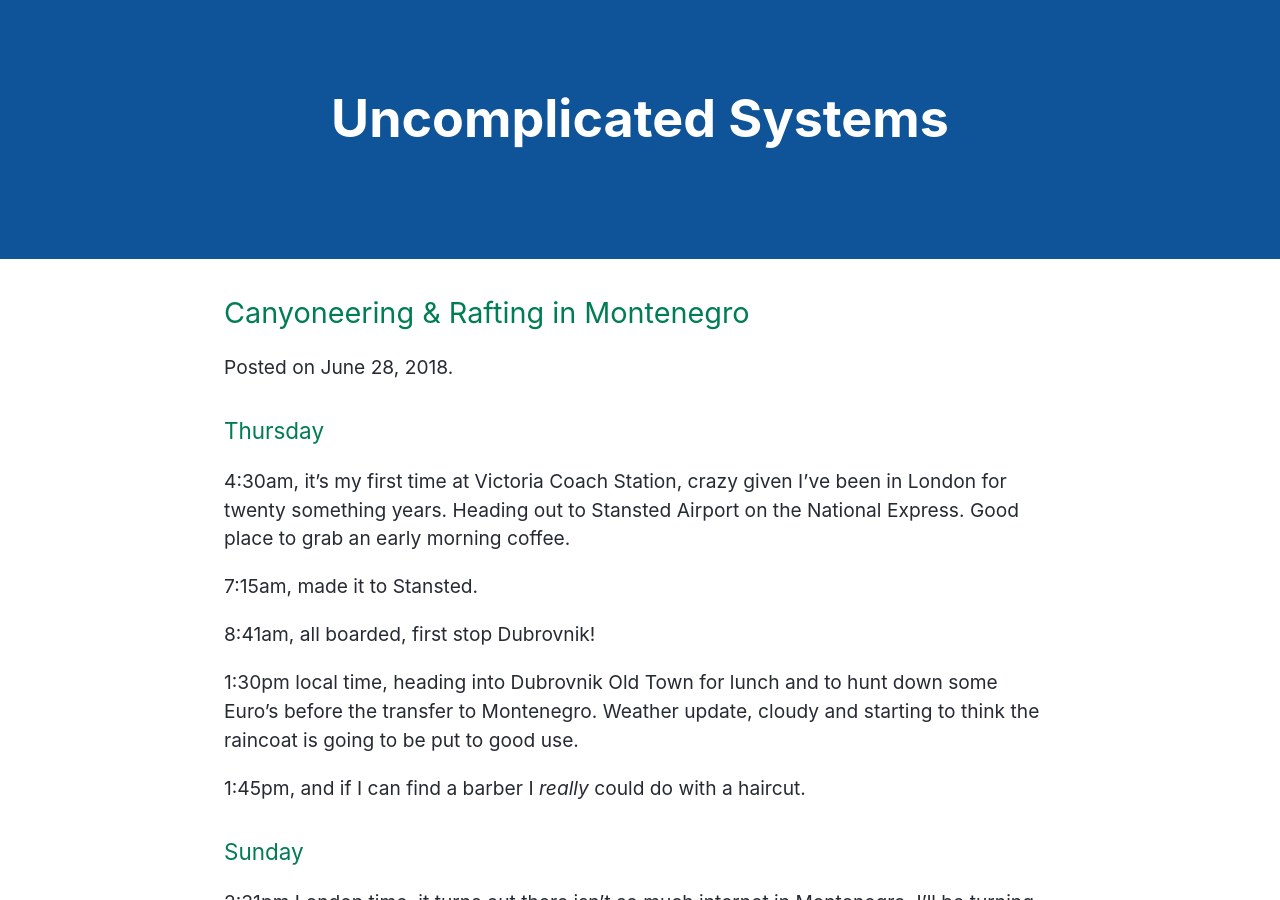
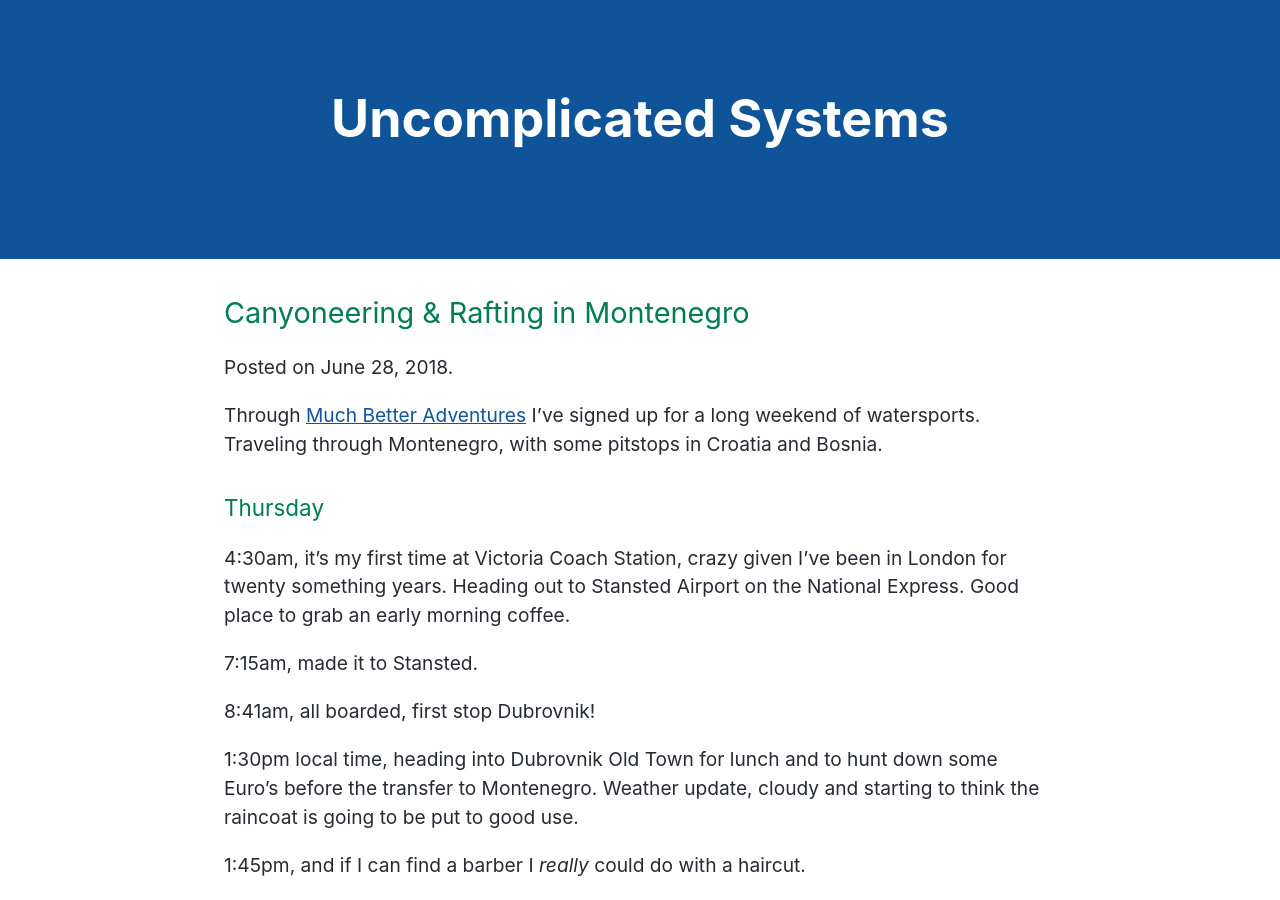
Before and after one commit to sjparkinson/uncomplicated.systems, a Jekyll site: the page built from _posts/2018-06-28-canyoneering-and-rafting-in-montenegro.md, in a window 1280 px wide and 900 px high. Built offline with Jekyll 4.4.1, drawn with Linux system fonts in a browser that asks for light colours; the repository's description, which GitHub fills in, is left out.

Commit message:
Update 2018-06-28-canyoneering-and-rafting-in-montenegro.md

```diff
--- a/_posts/2018-06-28-canyoneering-and-rafting-in-montenegro.md
+++ b/_posts/2018-06-28-canyoneering-and-rafting-in-montenegro.md
@@ -3,6 +3,8 @@ published: true
 title: Canyoneering & Rafting in Montenegro
 layout: post
 ---
+
+Through [Much Better Adventures](https://www.muchbetteradventures.com) I've signed up for a long weekend of watersports. Traveling through Montenegro, with some pitstops in Croatia and Bosnia.
 
 ### Thursday
 
```
